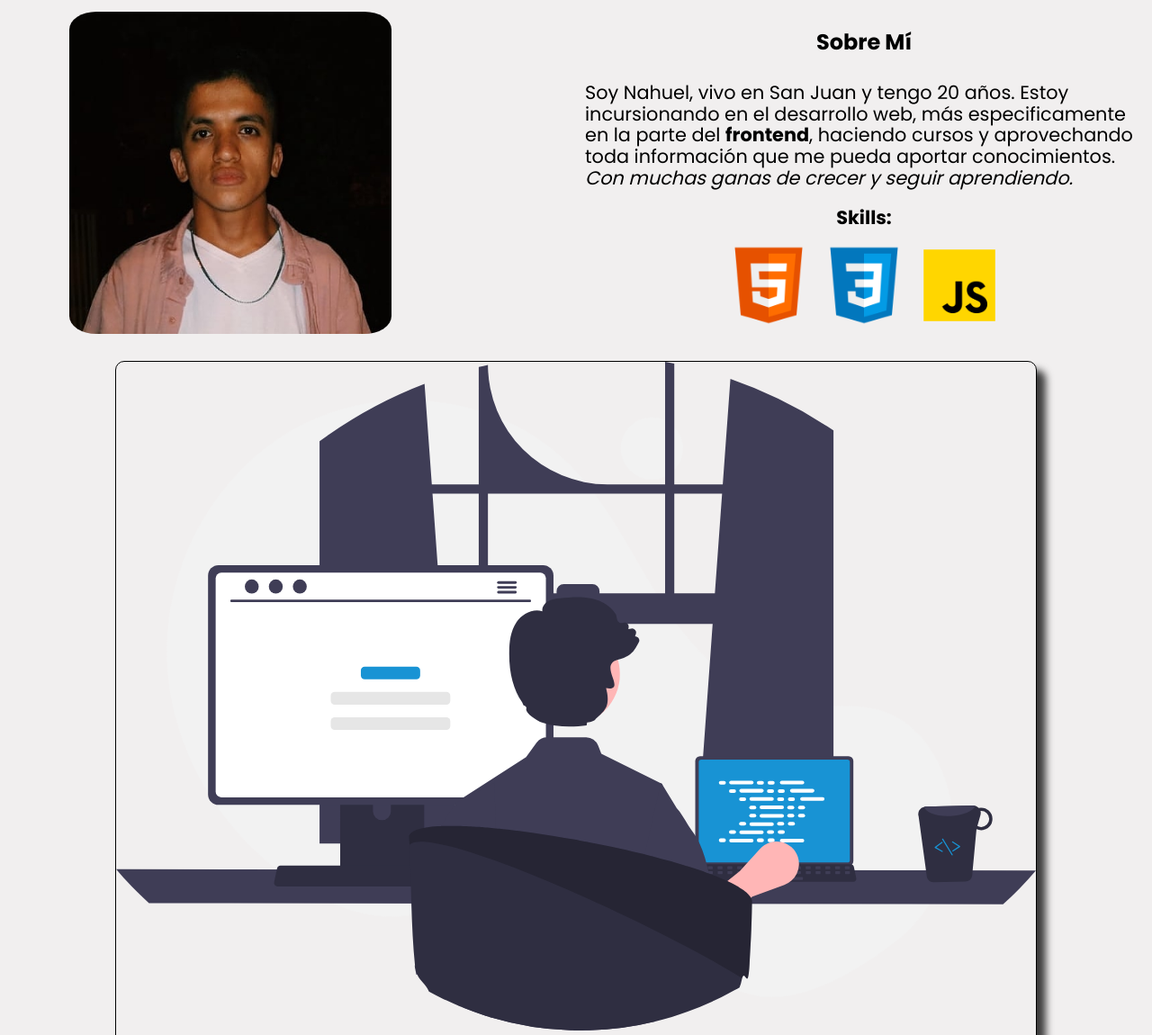
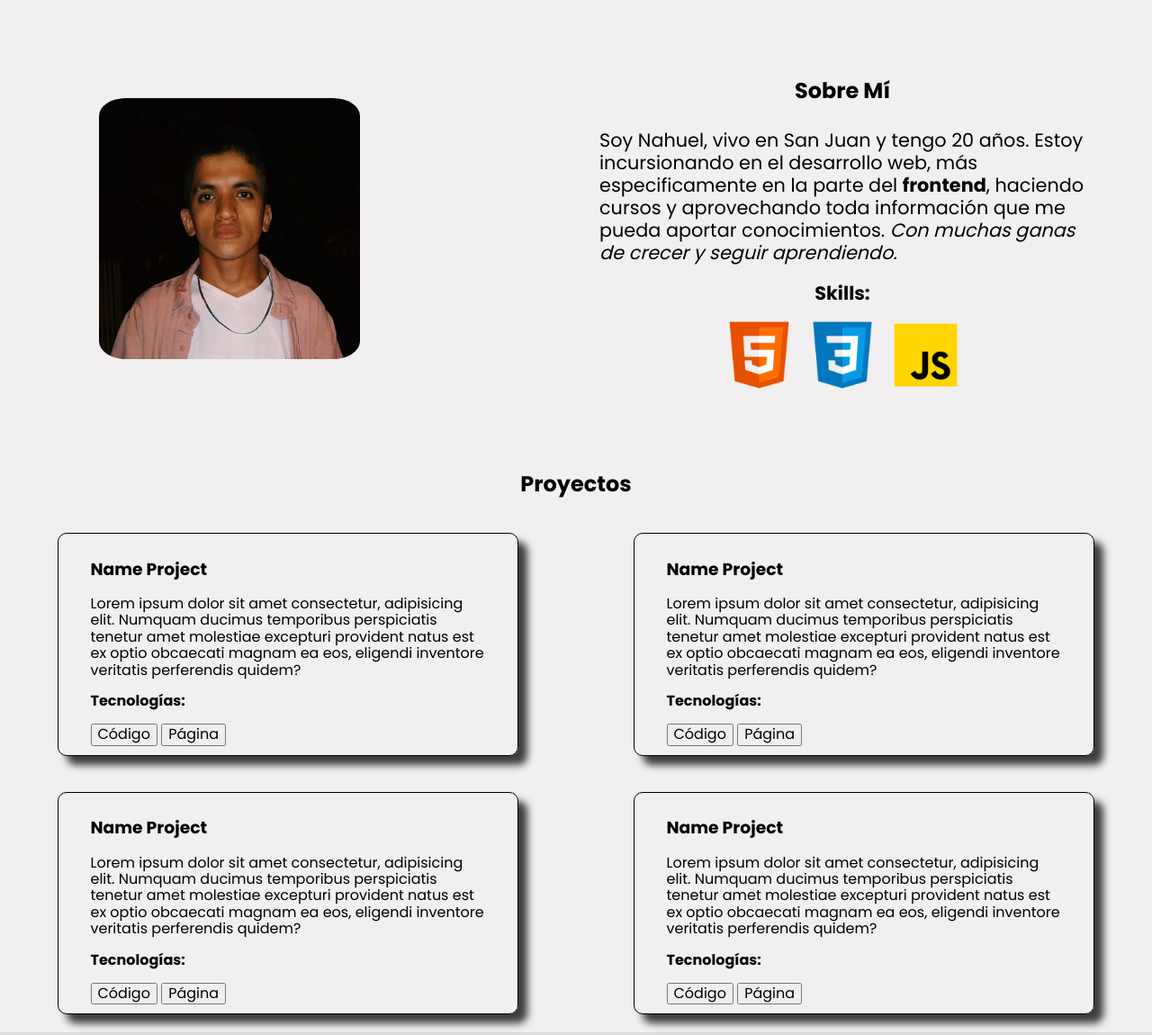
Before and after one commit to Nahuel125/portfolio, a plain HTML site: page index.html in a window 1280 px wide. Shown: the part 857-2007 px from the top of the page at 90% size. Drawn offline with nearby package versions, Linux system fonts and the light colour scheme.

Commit message:
Version 1.0

```diff
--- a/css/style.css
+++ b/css/style.css
@@ -170,11 +170,16 @@ img {
     flex-direction: column;
     justify-content: center;
     align-items: center;
+    padding: 1em;
 }
 
 .aboutMeText p {
     margin: 10px;
     font-size: 1.3rem;
+}
+
+.principalText {
+    line-height: 1.2em;
 }
 
 .skillsImg {
@@ -201,6 +206,7 @@ img {
     .aboutMe {
         width: 100%;
         height: 100%;
+        padding: 3em;
     }
 
     .aboutMeCard {
@@ -238,7 +244,7 @@ img {
     }
 
     .aboutMeImgContainer {
-        width: 40%;
+        width: 35%;
         display: flex;
         justify-content: center;
         align-items: center;
@@ -255,6 +261,14 @@ img {
 
 /* STYLES PROJECTS SECTION */
 .projects {
+    width: 100%;
+    display: flex;
+    flex-direction: column;
+    justify-content: center;
+    align-items: center;
+}
+
+.containerCards {
     width: 100%;
     display: flex;
     flex-direction: column;
@@ -282,6 +296,42 @@ img {
     padding: 10px;
 }
 
+@media screen and (min-width: 1001px) {
+    .projects {
+        width: 100%;
+        display: flex;
+        flex-direction: column;
+        justify-content: center;
+        align-items: center;
+    }
+
+    .containerCards {
+        width: 100%;
+        display: grid;
+        grid-template-columns: 40% 40%;
+        column-gap: 10%;
+    }
+
+    .projectCard {
+        width: 100%;
+        margin: 20px 0;
+        border: 1px solid black;
+        border-radius: 10px;
+        overflow: hidden;
+        display: flex;
+        flex-direction: column;
+        justify-content: center;
+        align-items: center;
+        box-shadow: 10px 10px 8px 0px rgba(0,0,0,0.75);
+    -webkit-box-shadow: 10px 10px 8px 0px rgba(0,0,0,0.75);
+    -moz-box-shadow: 10px 10px 8px 0px rgba(0,0,0,0.75);
+    }
+
+    .projectCard img {
+        width: 60%;
+    }
+}
+
 /* STYLES FOOTER */
 .footer {
     width: 100%;
--- a/index.html
+++ b/index.html
@@ -42,7 +42,7 @@
                 </div>
                 <div class="aboutMeText">
                     <h2>Sobre Mí</h2>
-                    <p>Soy Nahuel, vivo en San Juan y tengo 20 años. Estoy incursionando en el desarrollo web, más especificamente en la parte del <b>frontend</b>, haciendo cursos y aprovechando toda información que me pueda aportar conocimientos. <i> Con muchas ganas de crecer y seguir aprendiendo.</i></p>
+                    <p class="principalText">Soy Nahuel, vivo en San Juan y tengo 20 años. Estoy incursionando en el desarrollo web, más especificamente en la parte del <b>frontend</b>, haciendo cursos y aprovechando toda información que me pueda aportar conocimientos. <i> Con muchas ganas de crecer y seguir aprendiendo.</i></p>
                     <p><b>Skills:</b></p>
                     <div class="skillsImg">
                         <img src="images/icons8-html-5-240.png" alt="" title="HTML5">
@@ -53,8 +53,10 @@
             </div>
         </section>
         <section class="projects" id="projects">
+            <h2>Proyectos</h2>
+            <div class="containerCards">
                 <div class="projectCard">
-                <img src="images/undraw_programming_re_kg9v.svg" alt="">
+                    <!-- <img src="images/undraw_programming_re_kg9v.svg" alt=""> -->
                     <div class="projectCardText">
                         <h3>Name Project</h3>
                     <p>Lorem ipsum dolor sit amet consectetur, adipisicing elit. Numquam ducimus temporibus perspiciatis tenetur amet molestiae excepturi provident natus est ex optio obcaecati magnam ea eos, eligendi inventore veritatis perferendis quidem?</p>
@@ -64,7 +66,7 @@
                     </div>
                 </div>
                 <div class="projectCard">
-                <img src="images/undraw_programming_re_kg9v.svg" alt="">
+                    <!-- <img src="images/undraw_programming_re_kg9v.svg" alt=""> -->
                     <div class="projectCardText">
                         <h3>Name Project</h3>
                     <p>Lorem ipsum dolor sit amet consectetur, adipisicing elit. Numquam ducimus temporibus perspiciatis tenetur amet molestiae excepturi provident natus est ex optio obcaecati magnam ea eos, eligendi inventore veritatis perferendis quidem?</p>
@@ -74,7 +76,7 @@
                     </div>
                 </div>
                 <div class="projectCard">
-                <img src="images/undraw_programming_re_kg9v.svg" alt="">
+                    <!-- <img src="images/undraw_programming_re_kg9v.svg" alt=""> -->
                     <div class="projectCardText">
                         <h3>Name Project</h3>
                     <p>Lorem ipsum dolor sit amet consectetur, adipisicing elit. Numquam ducimus temporibus perspiciatis tenetur amet molestiae excepturi provident natus est ex optio obcaecati magnam ea eos, eligendi inventore veritatis perferendis quidem?</p>
@@ -84,13 +86,14 @@
                     </div>
                 </div>
                 <div class="projectCard">
-                <img src="images/undraw_programming_re_kg9v.svg" alt="">
+                    <!-- <img src="images/undraw_programming_re_kg9v.svg" alt=""> -->
                     <div class="projectCardText">
                         <h3>Name Project</h3>
                     <p>Lorem ipsum dolor sit amet consectetur, adipisicing elit. Numquam ducimus temporibus perspiciatis tenetur amet molestiae excepturi provident natus est ex optio obcaecati magnam ea eos, eligendi inventore veritatis perferendis quidem?</p>
                     <p><b>Tecnologías:</b></p>
                     <button>Código</button>
                     <button>Página</button>
+                    </div>
                 </div>
             </div>
         </section>
```
Also changed, not shown: script.js (+0 -7 lines). Lines whose indentation alone changed are shown as unchanged.
